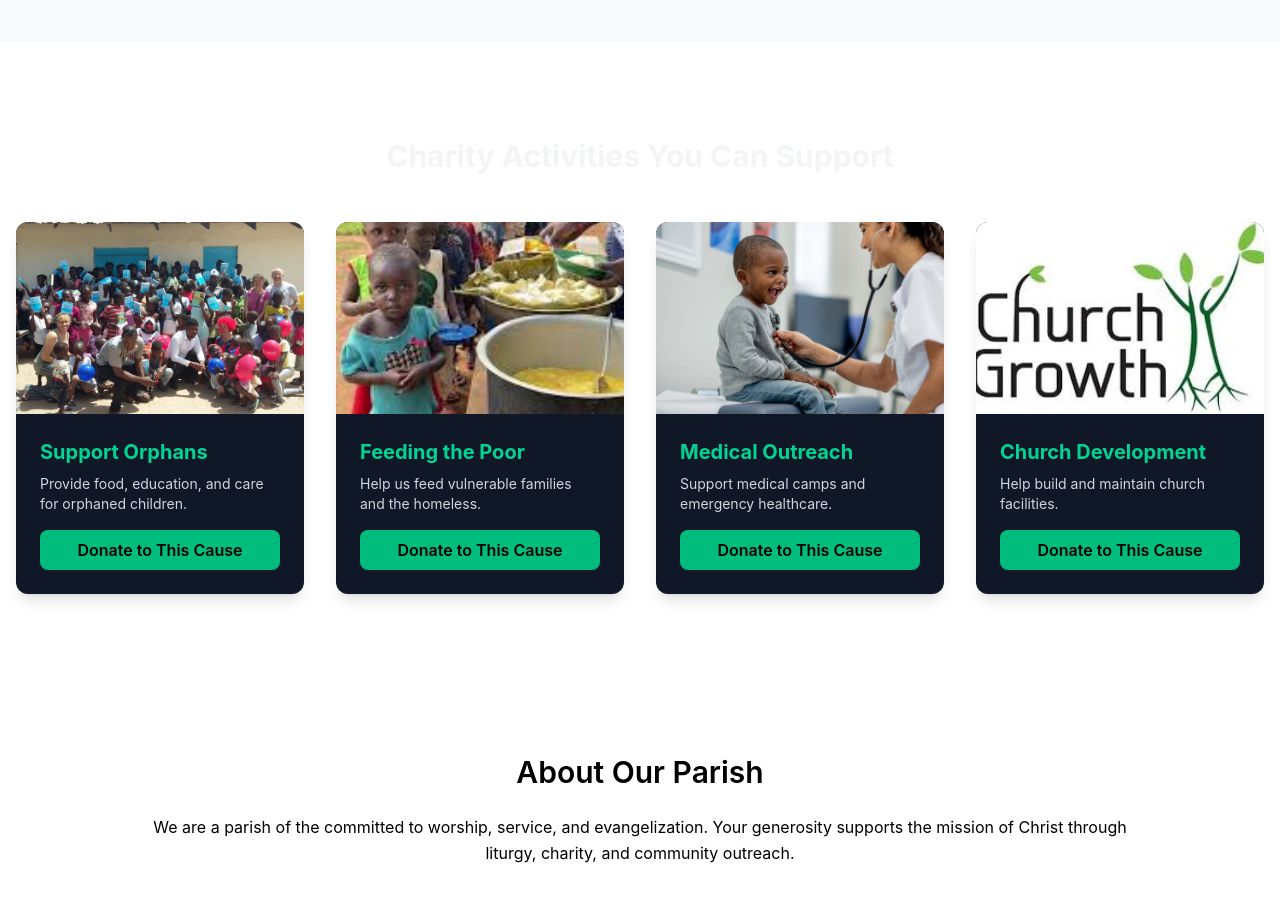
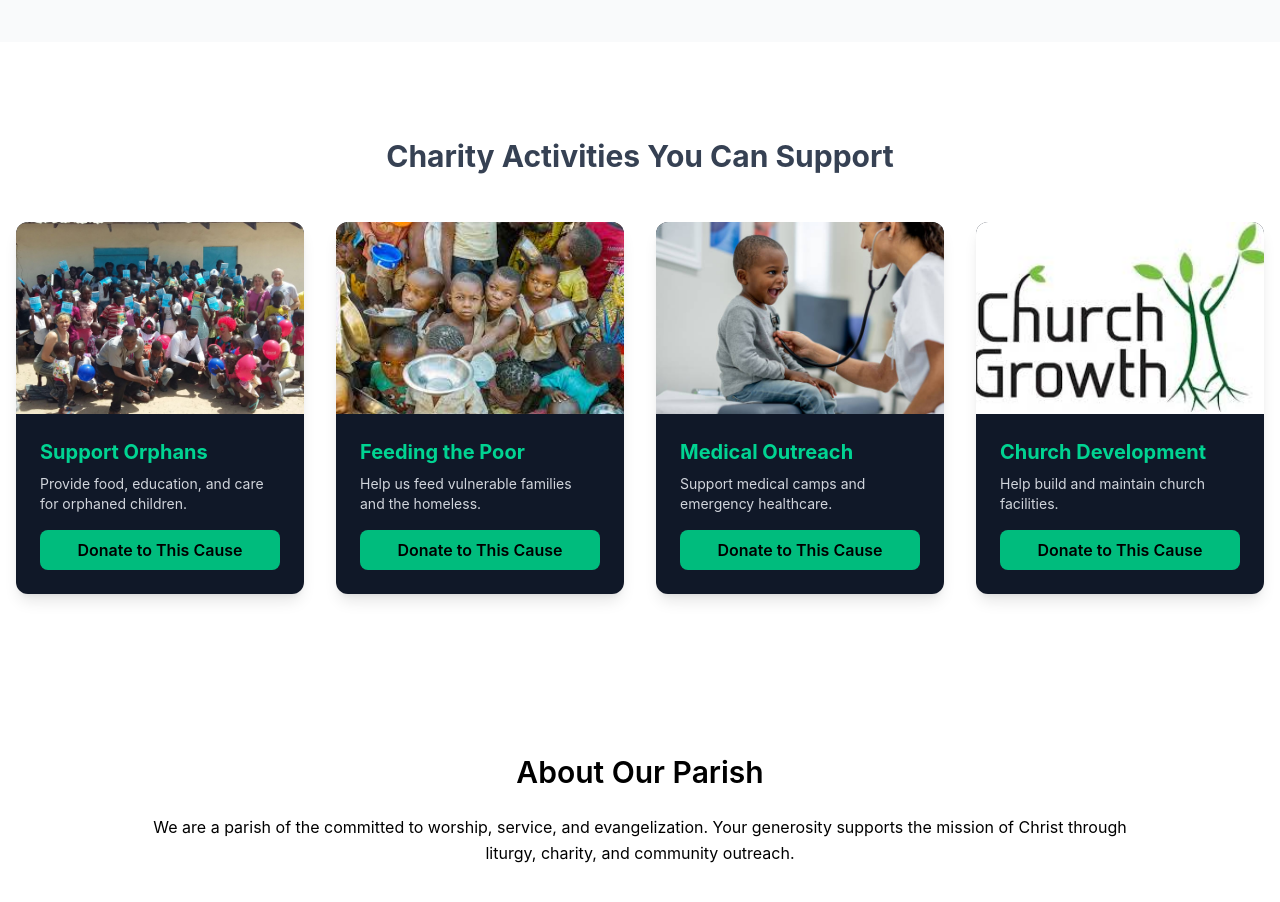
Before and after one commit to Francisomondi/churchDonation, a React app in the folder frontend/: page / in a window 1280 px wide. Shown: the part 1740-2642 px from the top of the page. Built offline with nearby package versions, Linux system fonts and the light colour scheme; the HTML template or start-up script is replaced by a standard one.

Commit message:
Fix vite build for Render

```diff
--- a/frontend/package.json
+++ b/frontend/package.json
@@ -5,8 +5,8 @@
   "type": "module",
  "scripts": {
   "dev": "vite",
-  "build": "vite build",
-  "preview": "vite preview"
+  "build": "npx vite build",
+  "preview": "npx vite preview"
 },
   "dependencies": {
     "axios": "^1.13.2",
--- a/frontend/src/components/CharityActivities.jsx
+++ b/frontend/src/components/CharityActivities.jsx
@@ -4,7 +4,7 @@ import { charityActivities } from "../data/charityActivities";
 export default function CharityActivities({ onDonate }) {
   return (
     <section className="max-w-7xl mx-auto px-4 py-24">
-      <h2 className="text-3xl font-bold text-center text-gray-100 mb-12">
+      <h2 className="text-3xl font-bold text-center text-gray-700 mb-12">
         Charity Activities You Can Support
       </h2>
 
```
Also changed, not shown: frontend/public/charity/feeding.jpeg.
